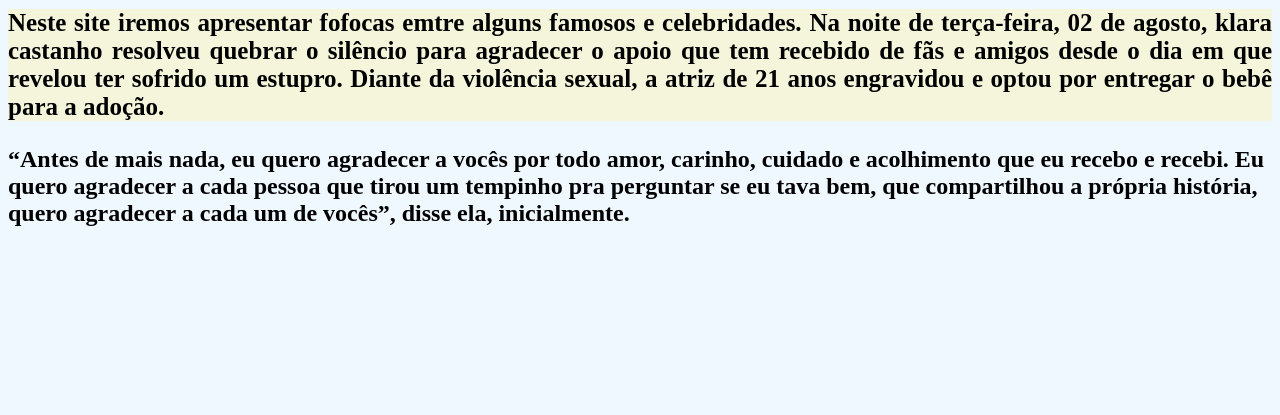
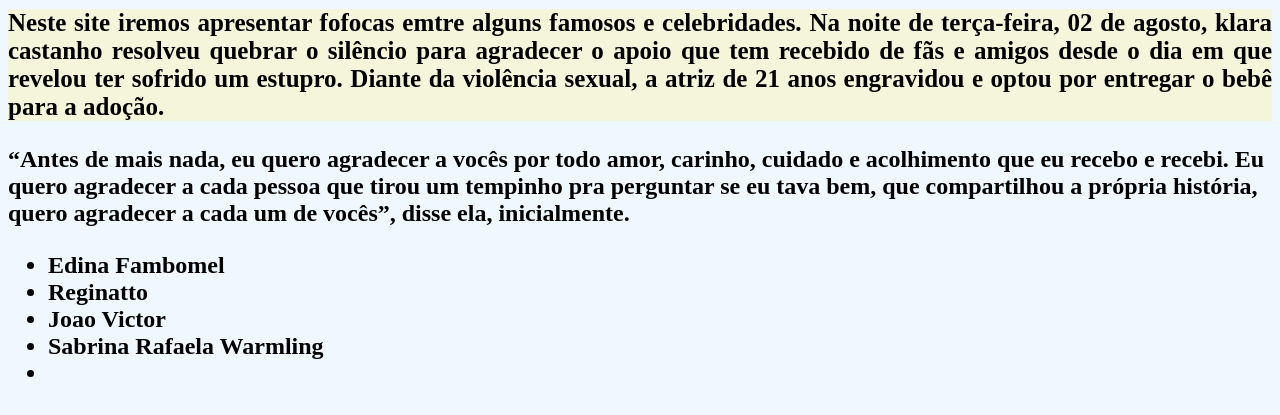
Before and after one commit to edina-fambomel/pensamentocomputacional, a plain HTML site: page index.html in a window 1280 px wide. Shown: the part 89-504 px from the top of the page. Drawn offline with Linux system fonts and the light colour scheme.

Commit message:
jkcj xdnhc h

```diff
--- a/index.html
+++ b/index.html
@@ -13,7 +13,7 @@
 
 <h2>Klara Castanho<
 
-<img id="imagem1" src="castanho">
+<img id="imagem1" src="castanho"         height=""          >
 
 
 <p>Neste site iremos apresentar fofocas emtre alguns famosos e celebridades.
@@ -26,6 +26,15 @@ que eu recebo e recebi. Eu quero agradecer a cada pessoa que tirou um tempinho p
 eu tava bem, que compartilhou a própria história, quero agradecer a cada um de vocês”,
 disse ela, inicialmente.</p>
 
+<ul>
+   <li>Edina Fambomel</li>
+   <li>Reginatto</li>
+   <li>Joao Victor</li>
+    <li>Sabrina Rafaela Warmling</li>
+    <li></li>
+
+</ul>
+
 
 </body
    </html>
```
